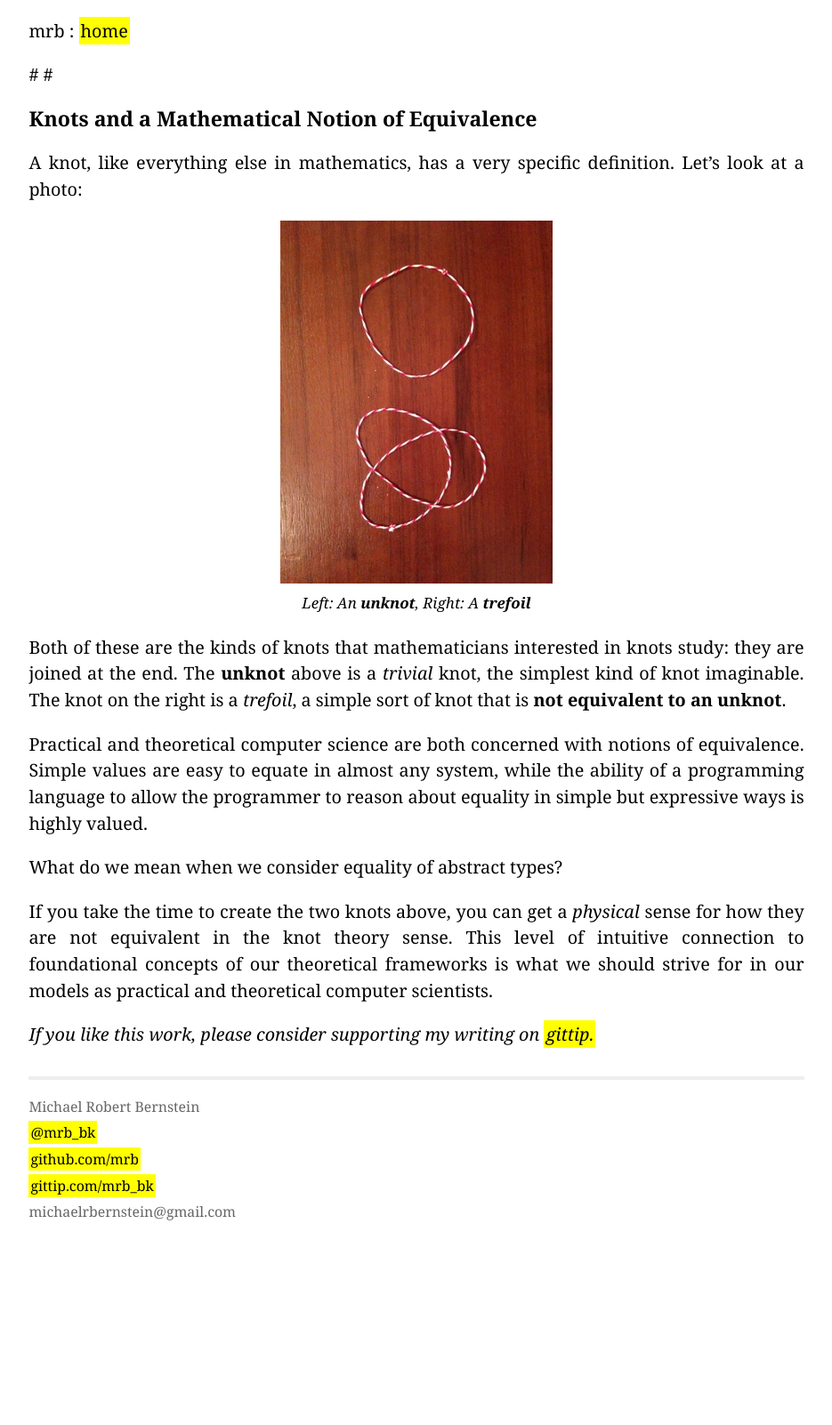
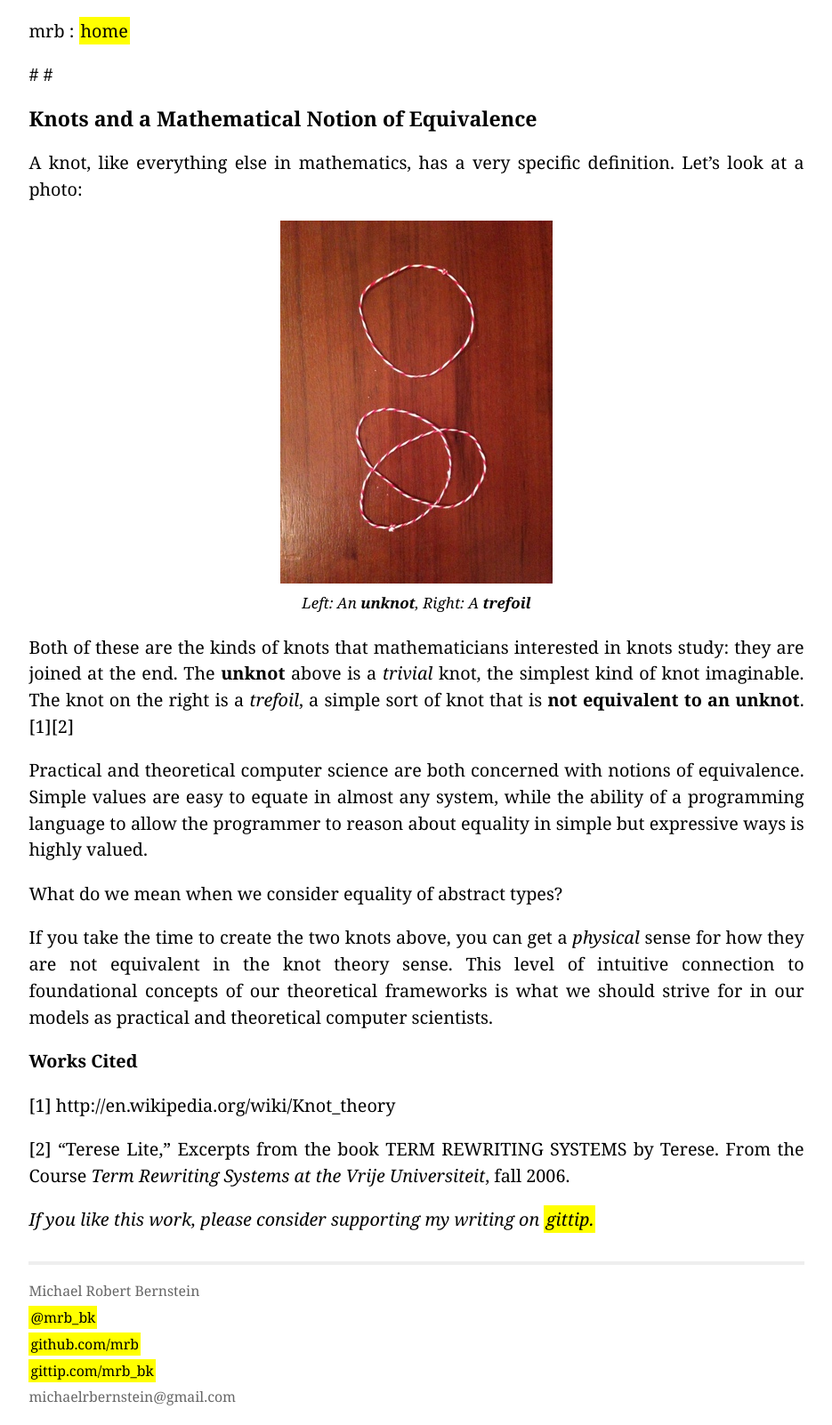
Before and after one commit to mrb/mrb.github.com, a Jekyll site: the page built from _posts/2013-11-24-cwc-a-mathematical-notion-of-equivalence.markdown, in a window 1280 px wide. Shown: the whole page at 89% size, without its empty margins (172-1107 px from the left). Built offline with Jekyll 4.4.1, drawn with Linux system fonts in a browser that asks for light colours; Markdown is read by kramdown in place of the engine named in the settings; comment, search, counter and statistics services are not loaded; before the commit the page ends 1394 px from its top, so only the background shows below that.

Commit message:
Citations

```diff
--- a/_posts/2013-11-24-cwc-a-mathematical-notion-of-equivalence.markdown
+++ b/_posts/2013-11-24-cwc-a-mathematical-notion-of-equivalence.markdown
@@ -15,7 +15,7 @@ A knot, like everything else in mathematics, has a very specific definition. Let
 <div class="lead">Left: An <b>unknot</b>, Right: A <b>trefoil</b></div>
 </center>
 
-Both of these are the kinds of knots that mathematicians interested in knots study: they are joined at the end. The **unknot** above is a *trivial* knot, the simplest kind of knot imaginable. The knot on the right is a *trefoil*, a simple sort of knot that is **not equivalent to an unknot**.
+Both of these are the kinds of knots that mathematicians interested in knots study: they are joined at the end. The **unknot** above is a *trivial* knot, the simplest kind of knot imaginable. The knot on the right is a *trefoil*, a simple sort of knot that is **not equivalent to an unknot**.[1][2]
 
 Practical and theoretical computer science are both concerned with notions of equivalence. Simple values are easy to equate in almost any system, while the ability of a programming language to allow the programmer to reason about equality in simple but expressive ways is highly valued.
 
@@ -23,4 +23,10 @@ What do we mean when we consider equality of abstract types?
 
 If you take the time to create the two knots above, you can get a *physical* sense for how they are not equivalent in the knot theory sense. This level of intuitive connection to foundational concepts of our theoretical frameworks is what we should strive for in our models as practical and theoretical computer scientists.
 
+#### Works Cited
+
+[1] http://en.wikipedia.org/wiki/Knot_theory
+
+[2] "Terese Lite," Excerpts from the book TERM REWRITING SYSTEMS by Terese. From the Course *Term Rewriting Systems at the Vrije Universiteit*, fall 2006.
+
 *If you like this work, please consider supporting my writing on <a href="https://www.gittip.com/mrb_bk/">gittip.</a>*
```
